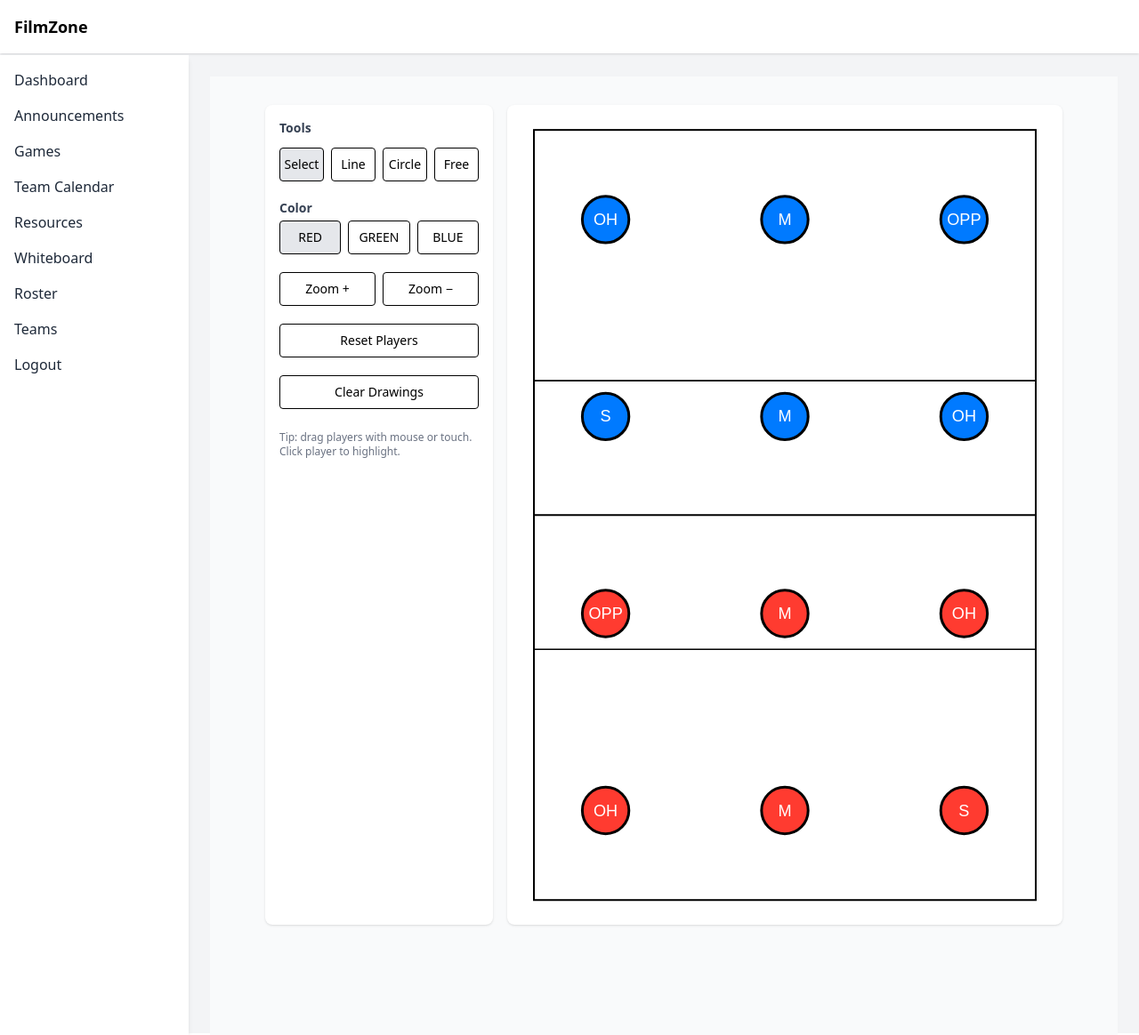
After one commit to CMeech/film-zone, a Flask app: template templates/resources/interactive/whiteboard.html in a window 1280 px wide. The commit adds this page. Shown: the whole page at 89% size. Run offline with Flask 3, Linux system fonts and the light colour scheme; the template is opened without the code that fills it, so the values that code supplies are empty; style sheets or scripts are compiled from the project's sources; parts of the project's set-up code (start-up, migrations or seed data) failed here and were passed over.

Commit message:
FILMZ-45 Adds interactive whiteboard

```diff
--- /dev/null
+++ b/assets/js/components/resources/interactive/whiteboard.js
@@ -0,0 +1,477 @@
+// whiteboard.js
+// Put this file at static/js/components/resources/interactive/whiteboard.js
+// Uses only standard browser APIs + Tailwind CSS classes present in page.
+
+(() => {
+    // Config
+    const WIDTH = 600;
+    const HEIGHT = 900; // portrait
+    const courtPadding = 20;
+    const viewBox = `0 0 ${WIDTH} ${HEIGHT}`;
+
+    const root = document.getElementById('whiteboard-root');
+
+    // Tools & state
+    let tool = 'select'; // select, line, circle, free
+    let drawColor = '#ff3b30';
+    let scale = 1;
+    const SCALE_STEP = 1.15;
+    const MIN_SCALE = 0.4;
+    const MAX_SCALE = 4;
+
+    // Create SVG
+    const svgNS = 'http://www.w3.org/2000/svg';
+    const svg = document.createElementNS(svgNS, 'svg');
+    svg.setAttribute('viewBox', viewBox);
+    svg.setAttribute('preserveAspectRatio', 'xMidYMid meet');
+    svg.setAttribute('width', '100%');
+    svg.setAttribute('height', '100%');
+    // color for lines uses currentColor so Tailwind can switch
+    svg.classList.add('block', 'w-full', 'h-full', 'text-black', 'dark:text-white');
+
+    // Outer group structure: gPan -> gRoot
+    const gPan = document.createElementNS(svgNS, 'g');
+    const gRoot = document.createElementNS(svgNS, 'g');
+    gRoot.setAttribute('transform', `scale(${scale})`);
+    gPan.appendChild(gRoot);
+    svg.appendChild(gPan);
+    let panX = 0, panY = 0;
+    root.appendChild(svg);
+
+    // Draw court background rectangle
+    const courtRect = document.createElementNS(svgNS, 'rect');
+    courtRect.setAttribute('x', courtPadding);
+    courtRect.setAttribute('y', courtPadding);
+    courtRect.setAttribute('width', WIDTH - courtPadding * 2);
+    courtRect.setAttribute('height', HEIGHT - courtPadding * 2);
+    courtRect.setAttribute('fill', 'transparent');
+    courtRect.setAttribute('stroke', 'currentColor');
+    courtRect.setAttribute('stroke-width', '2');
+    gRoot.appendChild(courtRect);
+
+    // Draw center line (net) - horizontal across center
+    const centerY = HEIGHT / 2;
+    const centerLine = document.createElementNS(svgNS, 'line');
+    centerLine.setAttribute('x1', courtPadding);
+    centerLine.setAttribute('x2', WIDTH - courtPadding);
+    centerLine.setAttribute('y1', centerY);
+    centerLine.setAttribute('y2', centerY);
+    centerLine.setAttribute('stroke', 'currentColor');
+    centerLine.setAttribute('stroke-width', '2');
+    gRoot.appendChild(centerLine);
+
+    // Attack lines (3m from centre on each side) - typical court has attack line 3m from net
+    // We'll place attack lines at 150 units from center roughly
+    const attackOffset = 150;
+    const attackTopY = centerY - attackOffset;
+    const attackBottomY = centerY + attackOffset;
+    const attackTop = document.createElementNS(svgNS, 'line');
+    attackTop.setAttribute('x1', courtPadding);
+    attackTop.setAttribute('x2', WIDTH - courtPadding);
+    attackTop.setAttribute('y1', attackTopY);
+    attackTop.setAttribute('y2', attackTopY);
+    attackTop.setAttribute('stroke', 'currentColor');
+    attackTop.setAttribute('stroke-width', '1.5');
+    gRoot.appendChild(attackTop);
+
+    const attackBottom = document.createElementNS(svgNS, 'line');
+    attackBottom.setAttribute('x1', courtPadding);
+    attackBottom.setAttribute('x2', WIDTH - courtPadding);
+    attackBottom.setAttribute('y1', attackBottomY);
+    attackBottom.setAttribute('y2', attackBottomY);
+    attackBottom.setAttribute('stroke', 'currentColor');
+    attackBottom.setAttribute('stroke-width', '1.5');
+    gRoot.appendChild(attackBottom);
+
+    // Out-of-bounds line (same as court rect stroke already)
+    // Place player positions: 6 per side (3 front row near net, 3 back row near baseline)
+    // Compute columns and rows
+    function createPlayer(x, y, fill, label, id) {
+        const g = document.createElementNS(svgNS, 'g');
+        g.classList.add('player');
+        g.setAttribute('data-id', id);
+        g.setAttribute('transform', `translate(${x},${y})`);
+
+        const r = 26;
+        const circle = document.createElementNS(svgNS, 'circle');
+        circle.setAttribute('cx', 0);
+        circle.setAttribute('cy', 0);
+        circle.setAttribute('r', r);
+        circle.setAttribute('fill', fill);
+        circle.setAttribute('stroke', 'currentColor');
+        circle.setAttribute('stroke-width', '3');
+        circle.setAttribute('cursor', 'grab');
+        circle.setAttribute('id', `player-${id}`);
+
+        const text = document.createElementNS(svgNS, 'text');
+        text.setAttribute('x', 0);
+        text.setAttribute('y', 6);
+        text.setAttribute('text-anchor', 'middle');
+        text.setAttribute('font-size', '18');
+        text.setAttribute('font-family', 'sans-serif');
+        text.setAttribute('fill', 'white');
+        text.setAttribute('pointer-events', 'none');
+        text.textContent = label;
+
+        g.appendChild(circle);
+        g.appendChild(text);
+
+        // highlight state
+        g.addEventListener('click', (ev) => {
+            ev.stopPropagation();
+            clearHighlights();
+            circle.setAttribute('stroke-width', '6');
+            circle.setAttribute('stroke-linejoin', 'round');
+            // optional: add a subtle glow via filter? keep simple.
+        });
+
+        // Dragging using pointer events
+        let dragging = false;
+        let startPointer = null;
+        function onPointerDown(e) {
+            e.preventDefault();
+            dragging = true;
+            startPointer = getPointerSVGCoords(e);
+            // compute offset
+            const transform = g.getAttribute('transform'); // translate(x,y)
+            const match = transform.match(/translate\(([-\d.]+),\s*([-\d.]+)\)/);
+            let cx = 0, cy = 0;
+            if (match) {
+                cx = parseFloat(match[1]);
+                cy = parseFloat(match[2]);
+            }
+            g._dragStart = { cx, cy, px: startPointer.x, py: startPointer.y };
+            circle.setAttribute('cursor', 'grabbing');
+            (e.target).setPointerCapture(e.pointerId);
+        }
+        function onPointerMove(e) {
+            if (!dragging) return;
+            const p = getPointerSVGCoords(e);
+            const ds = g._dragStart;
+            const nx = ds.cx + (p.x - ds.px);
+            const ny = ds.cy + (p.y - ds.py);
+            g.setAttribute('transform', `translate(${nx},${ny})`);
+        }
+        function onPointerUp(e) {
+            dragging = false;
+            try { (e.target).releasePointerCapture(e.pointerId); } catch (err) {}
+            circle.setAttribute('cursor', 'grab');
+        }
+        circle.addEventListener('pointerdown', onPointerDown);
+        svg.addEventListener('pointermove', onPointerMove);
+        document.addEventListener('pointerup', onPointerUp);
+
+        return g;
+    }
+
+    // Utility: get pointer coordinates in SVG coordinate space (taking account of transform scale)
+    function getPointerSVGCoords(evt) {
+        const pt = svg.createSVGPoint();
+        pt.x = evt.clientX;
+        pt.y = evt.clientY;
+        const screenCTM = svg.getScreenCTM();
+        if (!screenCTM) return { x: 0, y: 0 };
+        const inv = screenCTM.inverse();
+        const loc = pt.matrixTransform(inv);
+        // Because we have a scale transform on gRoot, need to account for it
+        const localX = (loc.x) / scale;
+        const localY = (loc.y) / scale;
+        return { x: localX, y: localY };
+    }
+
+    // Generate positions for players
+    function generatePositions() {
+        const left = courtPadding + 80;
+        const right = WIDTH - courtPadding - 80;
+        const centerX = WIDTH / 2;
+        // For each side: three columns (left, center, right) and two rows (front near net, back near baseline)
+        const topAreaTop = courtPadding + 60;
+        const topAreaBottom = centerY - 70;
+        const bottomAreaTop = centerY + 70;
+        const bottomAreaBottom = HEIGHT - courtPadding - 60;
+
+        // For simplicity, compute grid x positions: left, middle, right
+        const xs = [left, centerX, right];
+        // For each side rows, y positions front and back
+        const topYs = [topAreaBottom - 40, topAreaTop + 40]; // front row nearer net is lower y (closer to center)
+        const bottomYs = [bottomAreaTop + 40, bottomAreaBottom - 40];
+
+        // We'll place players in order matching rotation specified:
+        // Bottom (red) starting rotation (bottom is lower half):
+        // Row arrangement asked:
+        // Bottom (starting rotation on the bottom should look like):
+        // OPP, M, OH
+        // OH, M, S
+        // So top row (front?) they show OPP, M, OH then next row OH, M, S — interpret as two rows: front row (near net) is top row of that side
+        const bottomOrder = [
+            { label: 'OPP', x: xs[0], y: bottomYs[0] },
+            { label: 'M', x: xs[1], y: bottomYs[0] },
+            { label: 'OH', x: xs[2], y: bottomYs[0] },
+            { label: 'OH', x: xs[0], y: bottomYs[1] },
+            { label: 'M', x: xs[1], y: bottomYs[1] },
+            { label: 'S', x: xs[2], y: bottomYs[1] }
+        ];
+
+        // Top:
+        // S, M, OH
+        // OH, M, OPP
+        const topOrder = [
+            { label: 'S', x: xs[0], y: topYs[0] },
+            { label: 'M', x: xs[1], y: topYs[0] },
+            { label: 'OH', x: xs[2], y: topYs[0] },
+            { label: 'OH', x: xs[0], y: topYs[1] },
+            { label: 'M', x: xs[1], y: topYs[1] },
+            { label: 'OPP', x: xs[2], y: topYs[1] }
+        ];
+
+        return { topOrder, bottomOrder };
+    }
+
+    // Add players to SVG
+    const playersGroup = document.createElementNS(svgNS, 'g');
+    playersGroup.setAttribute('id', 'players-group');
+    gRoot.appendChild(playersGroup);
+
+    function clearHighlights() {
+        document.querySelectorAll('#players-group .player circle').forEach(c => {
+            c.setAttribute('stroke-width', '3');
+        });
+    }
+
+    function initPlayers() {
+        const { topOrder, bottomOrder } = generatePositions();
+        // top team blue (fill blue), bottom team red (fill red)
+        topOrder.forEach((p, i) => {
+            const id = `top-${i+1}`;
+            const comp = createPlayer(p.x, p.y, '#007aff', p.label, id);
+            playersGroup.appendChild(comp);
+        });
+        bottomOrder.forEach((p, i) => {
+            const id = `bottom-${i+1}`;
+            const comp = createPlayer(p.x, p.y, '#ff3b30', p.label, id);
+            playersGroup.appendChild(comp);
+        });
+    }
+
+    initPlayers();
+
+    // Drawings group (user-created shapes)
+    const drawingsGroup = document.createElementNS(svgNS, 'g');
+    drawingsGroup.setAttribute('id', 'drawings-group');
+    gRoot.appendChild(drawingsGroup);
+
+    // Drawing state
+    let currentDrawing = null;
+    let origPoint = null;
+
+    // Tool button wiring
+    function setTool(t) {
+        tool = t;
+        document.querySelectorAll('.tool-btn').forEach(b => b.classList.remove('bg-gray-200','dark:bg-gray-700'));
+        const el = {
+            'select': document.getElementById('tool-select'),
+            'line': document.getElementById('tool-line'),
+            'circle': document.getElementById('tool-circle'),
+            'free': document.getElementById('tool-free')
+        }[t];
+        if (el) el.classList.add('bg-gray-200', 'dark:bg-gray-700');
+    }
+
+    document.getElementById('tool-select').addEventListener('click', () => setTool('select'));
+    document.getElementById('tool-line').addEventListener('click', () => setTool('line'));
+    document.getElementById('tool-circle').addEventListener('click', () => setTool('circle'));
+    document.getElementById('tool-free').addEventListener('click', () => setTool('free'));
+
+    // color buttons
+    document.querySelectorAll('.color-btn').forEach(b => {
+        b.addEventListener('click', () => {
+            document.querySelectorAll('.color-btn').forEach(x => x.classList.remove('bg-gray-200','dark:bg-gray-700'));
+            b.classList.add('bg-gray-200','dark:bg-gray-700');
+            drawColor = b.getAttribute('data-color');
+        });
+    });
+    // initialize first color highlight
+    document.querySelectorAll('.color-btn')[0].classList.add('bg-gray-200','dark:bg-gray-700');
+
+    // zoom buttons
+    function applyTransformation() {
+        gPan.setAttribute('transform', `translate(${panX},${panY})`);
+        gRoot.setAttribute('transform', `scale(${scale})`);
+    }
+
+    document.getElementById('zoom-in').addEventListener('click', () => {
+        scale = Math.min(MAX_SCALE, scale * SCALE_STEP);
+        applyTransformation();
+    });
+    document.getElementById('zoom-out').addEventListener('click', () => {
+        scale = Math.max(MIN_SCALE, scale / SCALE_STEP);
+        applyTransformation();
+    });
+
+
+    // --- Pan (drag background) ---
+    let panning = false;
+    let panStart = null;
+
+    svg.addEventListener('pointerdown', (e) => {
+        if (tool !== 'select') return;   // ⬅ only allow pan in select mode
+        if (e.target === svg || e.target === courtRect) {
+            panning = true;
+            const pt = getPointerSVGCoords(e);
+            panStart = { x: pt.x, y: pt.y, panX, panY };
+            e.preventDefault();
+        }
+    });
+
+    svg.addEventListener('pointermove', (e) => {
+        if (!panning) return;
+        const pt = getPointerSVGCoords(e);
+        panX = panStart.panX + (pt.x - panStart.x) * scale; // scale factor
+        panY = panStart.panY + (pt.y - panStart.y) * scale;
+        applyTransformation();
+    });
+
+    svg.addEventListener('pointerup', () => {
+        panning = false;
+    });
+
+    // clear drawings
+    document.getElementById('clear-draw').addEventListener('click', () => {
+        while (drawingsGroup.firstChild) drawingsGroup.removeChild(drawingsGroup.firstChild);
+        currentDrawing = null;
+    });
+
+    // SVG drawing handlers
+    let freePathPoints = [];
+    svg.addEventListener('pointerdown', (e) => {
+        // if clicked on player circle, don't start drawing (players handle their own pointerdown)
+        if (e.target.closest && e.target.closest('.player')) return;
+        // prevent text selection
+        e.preventDefault();
+        const p = getPointerSVGCoords(e);
+        if (tool === 'line') {
+            const line = document.createElementNS(svgNS, 'line');
+            line.setAttribute('x1', p.x);
+            line.setAttribute('y1', p.y);
+            line.setAttribute('x2', p.x);
+            line.setAttribute('y2', p.y);
+            line.setAttribute('stroke', drawColor);
+            line.setAttribute('stroke-width', '4');
+            line.setAttribute('stroke-linecap', 'round');
+            line.setAttribute('data-tool', 'line');
+            drawingsGroup.appendChild(line);
+            currentDrawing = line;
+            origPoint = p;
+        } else if (tool === 'circle') {
+            const circ = document.createElementNS(svgNS, 'circle');
+            circ.setAttribute('cx', p.x);
+            circ.setAttribute('cy', p.y);
+            circ.setAttribute('r', 0);
+            circ.setAttribute('stroke', drawColor);
+            circ.setAttribute('fill', 'transparent');
+            circ.setAttribute('stroke-width', '4');
+            circ.setAttribute('data-tool', 'circle');
+            drawingsGroup.appendChild(circ);
+            currentDrawing = circ;
+            origPoint = p;
+        } else if (tool === 'free') {
+            freePathPoints = [p];
+            const path = document.createElementNS(svgNS, 'path');
+            path.setAttribute('d', `M ${p.x} ${p.y}`);
+            path.setAttribute('stroke', drawColor);
+            path.setAttribute('fill', 'none');
+            path.setAttribute('stroke-width', '4');
+            path.setAttribute('stroke-linecap', 'round');
+            path.setAttribute('stroke-linejoin', 'round');
+            path.setAttribute('data-tool', 'free');
+            drawingsGroup.appendChild(path);
+            currentDrawing = path;
+        } else {
+            // select tool: clicking empty space clears highlight
+            clearHighlights();
+        }
+    });
+
+    svg.addEventListener('pointermove', (e) => {
+        if (!currentDrawing) return;
+        const p = getPointerSVGCoords(e);
+        const dt = currentDrawing.getAttribute('data-tool');
+        if (dt === 'line') {
+            currentDrawing.setAttribute('x2', p.x);
+            currentDrawing.setAttribute('y2', p.y);
+        } else if (dt === 'circle') {
+            const dx = p.x - origPoint.x;
+            const dy = p.y - origPoint.y;
+            const r = Math.sqrt(dx * dx + dy * dy);
+            currentDrawing.setAttribute('r', r);
+        } else if (dt === 'free') {
+            freePathPoints.push(p);
+            const d = freePathPoints.map((pt, i) => (i === 0 ? `M ${pt.x} ${pt.y}` : `L ${pt.x} ${pt.y}`)).join(' ');
+            currentDrawing.setAttribute('d', d);
+        }
+    });
+
+    svg.addEventListener('pointerup', (e) => {
+        if (!currentDrawing) return;
+        // finalize
+        // small optimizations: if line degenerate, remove
+        const dt = currentDrawing.getAttribute('data-tool');
+        if (dt === 'line') {
+            const x1 = parseFloat(currentDrawing.getAttribute('x1'));
+            const y1 = parseFloat(currentDrawing.getAttribute('y1'));
+            const x2 = parseFloat(currentDrawing.getAttribute('x2'));
+            const y2 = parseFloat(currentDrawing.getAttribute('y2'));
+            if (Math.hypot(x2 - x1, y2 - y1) < 4) currentDrawing.remove();
+        } else if (dt === 'circle') {
+            const r = parseFloat(currentDrawing.getAttribute('r') || 0);
+            if (r < 2) currentDrawing.remove();
+        } else if (dt === 'free') {
+            // nothing
+        }
+        currentDrawing = null;
+        freePathPoints = [];
+        origPoint = null;
+    });
+
+    // Clicking background clears highlight (already handled)
+    svg.addEventListener('click', (e) => {
+        if (e.target === svg) clearHighlights();
+    });
+
+    // Make SVG responsive to container resizing
+    function resizeSVG() {
+        // Nothing required; using preserveAspectRatio and viewBox handles it.
+    }
+    window.addEventListener('resize', resizeSVG);
+
+    // initial tool highlight
+    setTool('select');
+
+    // Accessibility: keyboard shortcuts
+    window.addEventListener('keydown', (e) => {
+        if (e.key === '1') setTool('select');
+        if (e.key === '2') setTool('line');
+        if (e.key === '3') setTool('circle');
+        if (e.key === '4') setTool('free');
+        if (e.key === '+') {
+            scale = Math.min(MAX_SCALE, scale * SCALE_STEP);
+            applyTransformation();
+        }
+        if (e.key === '-') {
+            scale = Math.max(MIN_SCALE, scale / SCALE_STEP);
+            applyTransformation();
+        }
+    });
+
+    // Prevent gestures from interfering on mobile (simple)
+    svg.style.touchAction = 'none';
+
+    // --- Reset players button ---
+    document.getElementById('reset-players').addEventListener('click', () => {
+        // Clear existing players
+        while (playersGroup.firstChild) playersGroup.removeChild(playersGroup.firstChild);
+        // Re-init
+        initPlayers();
+    });
+
+})();
--- a/features/resources/resource_view.py
+++ b/features/resources/resource_view.py
@@ -150,3 +150,8 @@ def delete_resource(resource_id):
     except Exception as e:
         logger.error(f"Failed to delete resource: {e}")
         return {"error": "Failed to delete resource"}, 500
+
+@resource_bp.route('/whiteboard', methods=['GET'])
+@require_auth
+def interactive_whiteboard():
+    return render_template("resources/interactive/whiteboard.html")
--- a/templates/base-nav/base-nav.html
+++ b/templates/base-nav/base-nav.html
@@ -67,6 +67,7 @@
                     <a href="/games/list" class="block text-gray-800 dark:text-gray-200 hover:font-semibold">Games</a>
                     <a href="/events/calendar" class="block text-gray-800 dark:text-gray-200 hover:font-semibold">Team Calendar</a>
                     <a href="/resources/list" class="block text-gray-800 dark:text-gray-200 hover:font-semibold">Resources</a>
+                    <a href="/resources/whiteboard" class="block text-gray-800 dark:text-gray-200 hover:font-semibold">Whiteboard</a>
                     <a href="/roster/list" class="block text-gray-800 dark:text-gray-200 hover:font-semibold">Roster</a>
                     <a href="/team/list/user" class="block text-gray-800 dark:text-gray-200 hover:font-semibold">Teams</a>
                     {% if g.user_profile.user.role.value == 'admin' %}
--- /dev/null
+++ b/templates/resources/interactive/whiteboard.html
@@ -0,0 +1,56 @@
+{% extends "base-nav/base-nav.html" %}
+
+{% block scripts %}
+    <script src="{{ url_for('static', filename='js/components/resources/interactive/whiteboard.js') }}"></script>
+{% endblock %}
+
+{% block content %}
+    <div class="min-h-screen bg-gray-50 dark:bg-gray-900 py-8 px-4 sm:px-6 lg:px-8">
+        <div class="max-w-4xl mx-auto">
+            <div class="flex flex-col md:flex-row gap-4">
+                <!-- Toolbar -->
+                <div class="w-full md:w-64 bg-white dark:bg-gray-800 rounded-lg p-4 shadow-sm flex flex-col gap-3">
+                    <div class="text-sm font-semibold text-gray-700 dark:text-gray-200">Tools</div>
+                    <div class="flex gap-2">
+                        <button id="tool-select" class="tool-btn flex-1 py-2 rounded border text-sm">Select</button>
+                        <button id="tool-line" class="tool-btn flex-1 py-2 rounded border text-sm">Line</button>
+                        <button id="tool-circle" class="tool-btn flex-1 py-2 rounded border text-sm">Circle</button>
+                        <button id="tool-free" class="tool-btn flex-1 py-2 rounded border text-sm">Free</button>
+                    </div>
+
+                    <div>
+                        <div class="text-sm font-semibold text-gray-700 dark:text-gray-200 mt-2">Color</div>
+                        <div class="flex gap-2 mt-1">
+                            <button class="color-btn flex-1 py-2 rounded border text-sm" data-color="#ff3b30">RED</button>
+                            <button class="color-btn flex-1 py-2 rounded border text-sm" data-color="#34c759">GREEN</button>
+                            <button class="color-btn flex-1 py-2 rounded border text-sm" data-color="#007aff">BLUE</button>
+                        </div>
+                    </div>
+
+                    <div class="flex gap-2 items-center mt-2">
+                        <button id="zoom-in" class="flex-1 py-2 rounded border text-sm">Zoom +</button>
+                        <button id="zoom-out" class="flex-1 py-2 rounded border text-sm">Zoom −</button>
+                    </div>
+
+                    <div class="mt-2">
+                        <button id="reset-players" class="w-full py-2 rounded border text-sm">Reset Players</button>
+                    </div>
+
+                    <div class="mt-2">
+                        <button id="clear-draw" class="w-full py-2 rounded border text-sm">Clear Drawings</button>
+                    </div>
+
+                    <div class="text-xs text-gray-500 dark:text-gray-400 mt-3">Tip: drag players with mouse or touch. Click player to highlight.</div>
+                </div>
+
+                <!-- SVG Whiteboard -->
+                <div class="flex-1 bg-white dark:bg-gray-800 rounded-lg p-2 shadow-sm">
+                    <div id="whiteboard-root" class="w-full h-[80vh] md:h-[78vh] touch-none">
+                        <!-- SVG will be injected here by JS -->
+                    </div>
+                </div>
+            </div>
+        </div>
+    </div>
+
+{% endblock %}
```
